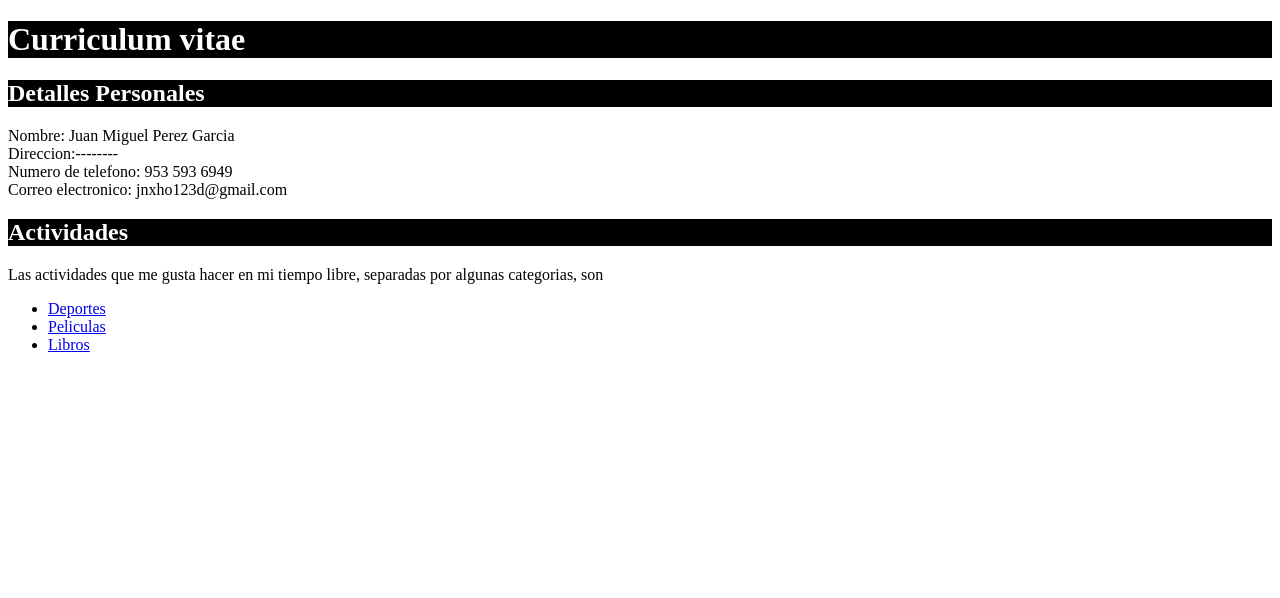
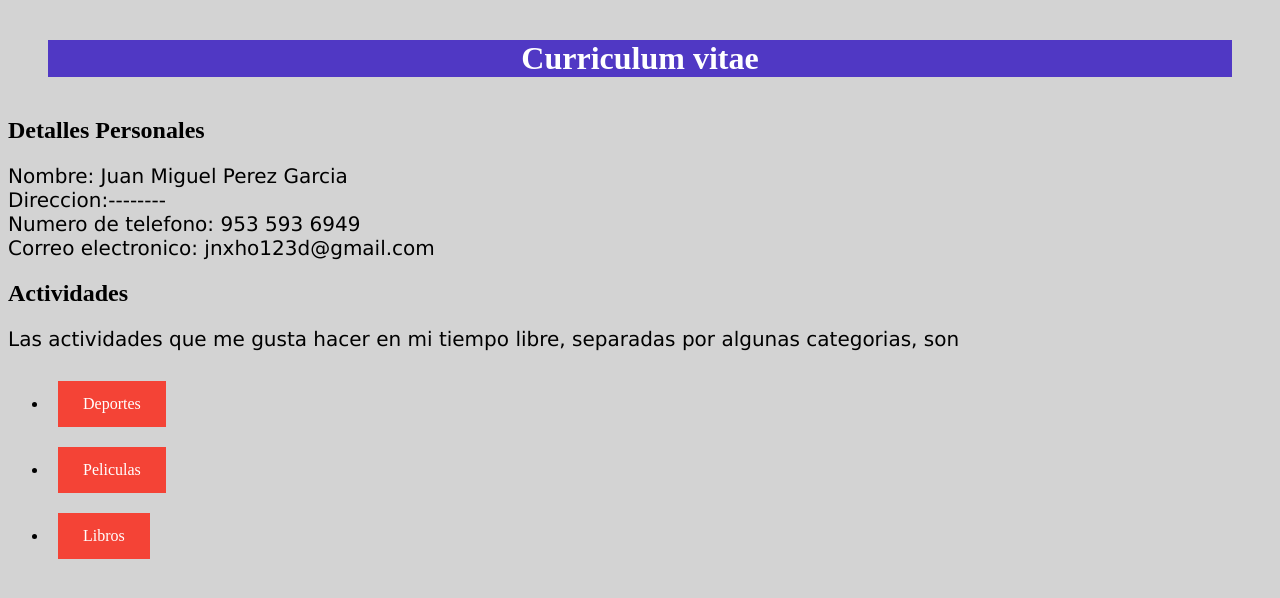
Before and after one commit to jnxho/ProgramacionWeb, a PHP site: page /CV.html in a window 1280 px wide. Shown: the top 598 px of the page. Run offline with PHP 8.4, Linux system fonts and the light colour scheme.

Commit message:
Update styles.css

```diff
--- a/styles.css
+++ b/styles.css
@@ -1,4 +1,50 @@
-h1,h2{
-	background-color: black;
-	color:white;
+body {
+    background-color:lightgray;
 }
+
+h1 {
+    color: white;
+    margin: 40px;
+    text-align: center;
+    background-color: #5038C4;
+}
+
+p {
+    font-family: verdana;
+    font-size: 20px;
+}
+a {
+    color: hotpink;
+}
+a:link {
+    color: red;
+    text-decoration: none;
+}
+a:visited {
+    color: green;
+    text-decoration: none;
+}
+a:hover {
+    color: hotpink;
+    text-decoration: none;
+    background-color: lightgreen;
+}
+a:active {
+    color: blue;
+    text-decoration: underline;
+    background-color: hotpink;
+}
+a:link, a:visited {
+    background-color: #f44336;
+    color: white;
+    padding: 14px 25px;
+    text-align: center;
+    text-decoration: none;
+    display: inline-block;
+    border: 10px;
+    margin: 10px;
+}
+
+a:hover, a:active {
+    background-color: red;
+}
```
